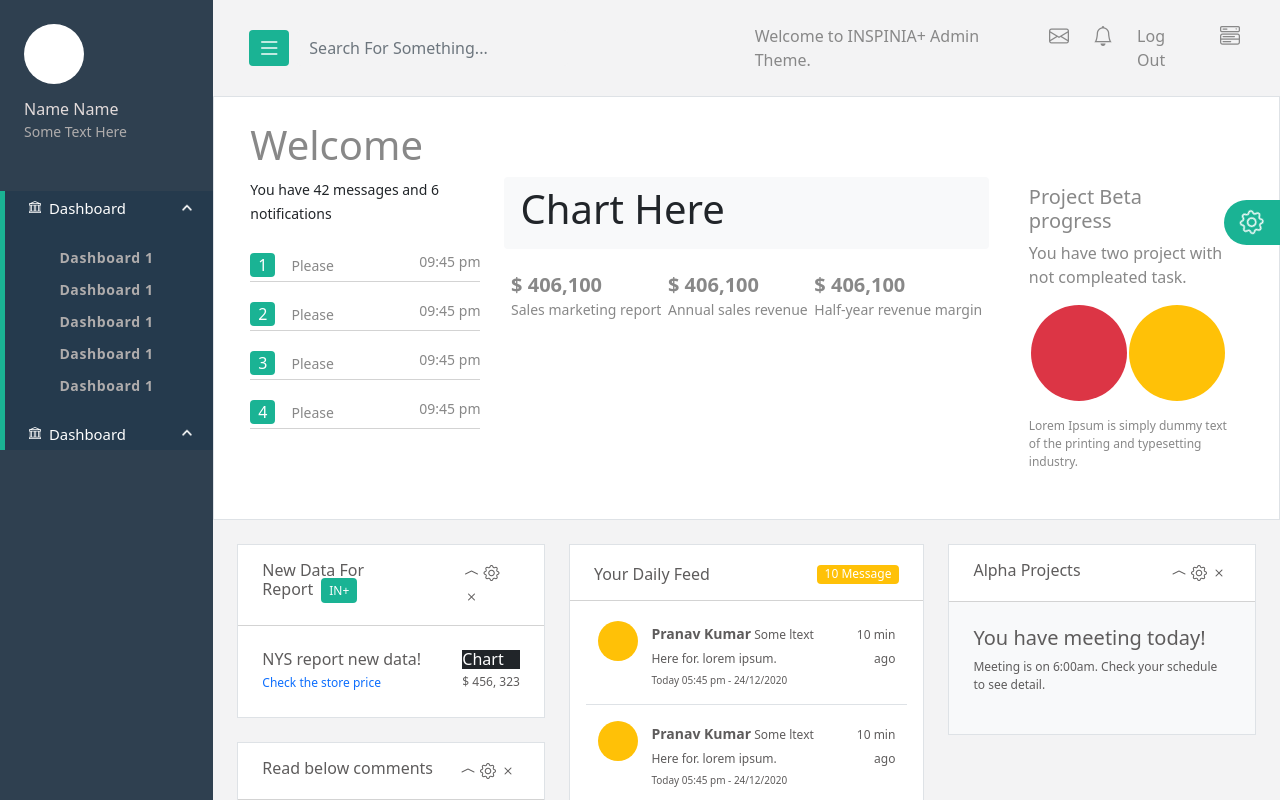
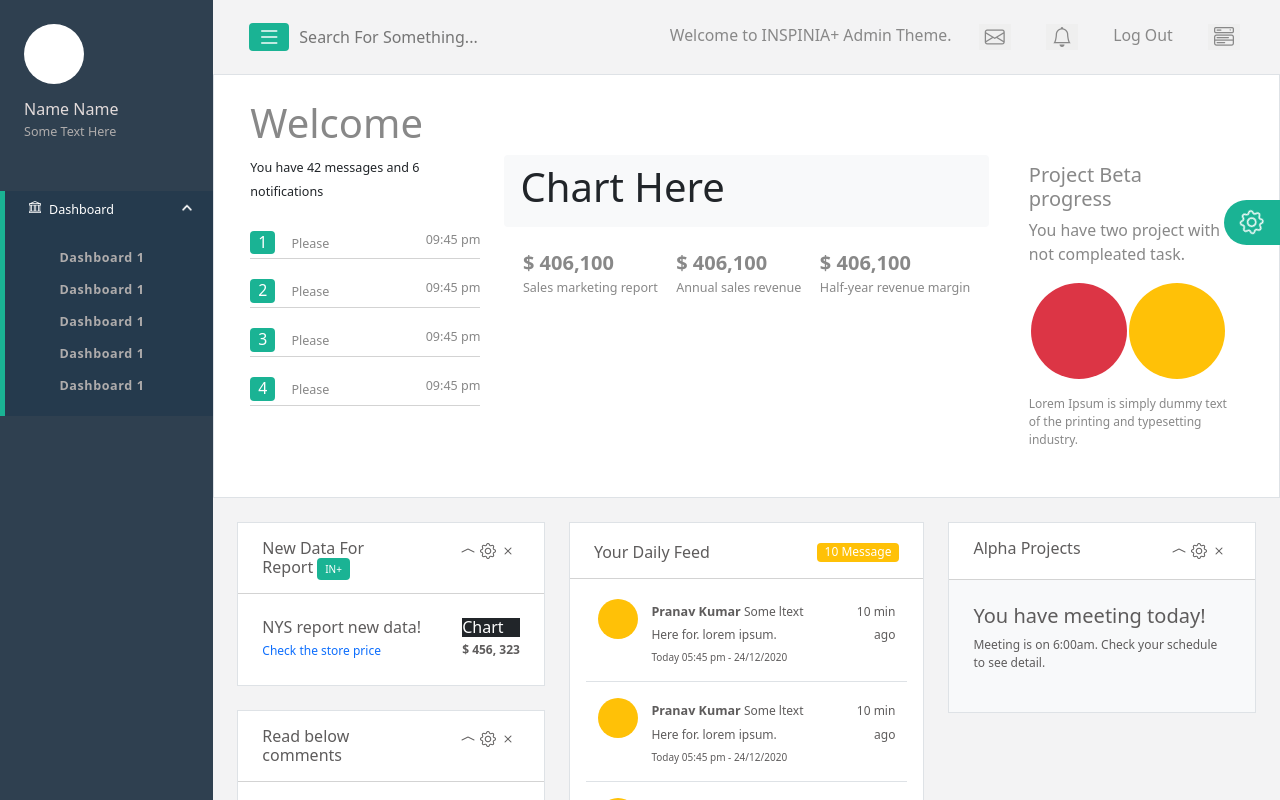
Before and after one commit to praispranav/admindashboard, a Next.js app: page /dashboard in a window 1280 px wide. Shown: the top 800 px of the page. Built offline with nearby package versions, Linux system fonts and the light colour scheme.

Commit message:
nav fixed.

```diff
--- a/components/appointments.js
+++ b/components/appointments.js
@@ -7,7 +7,7 @@ export default function Appointments(props) {
         className="row p-0 m-0 align-items-center text-grey"
         style={{ borderBottom: "1px solid lightgrey" }}
       >
-        <div className="col-7 p-0">
+        <div className="col-9 p-0">
           <div className="d-flex align-items-center ">
             <div className="icon-bg rounded px-2 text-white h-100">
               <p className="m-0 p-0">{props.order}</p>
@@ -19,7 +19,7 @@ export default function Appointments(props) {
             </div>
           </div>
         </div>
-        <div className="col-5 text-end p-0">
+        <div className="col-3 text-end p-0">
           <p className="m-0 p-0 mb-2">
             <small>{props.time}</small>
           </p>
--- a/components/card.js
+++ b/components/card.js
@@ -1,23 +1,67 @@
 import React from "react";
 
 export default function Card(props) {
-    const classtext = "w-100 border bg-white  text-grey-dark"
-    const classtext2 = "w-100 border bg-white  text-grey-dark mt-4"
+  const classtext = "w-100 border bg-white  text-grey-dark";
+  const classtext2 = "w-100 border bg-white  text-grey-dark mt-4";
   return (
     <>
       <div className={props.margin === true ? classtext2 : classtext}>
         <div
-          className="p-2 p-3 px-4 d-flex justify-content-between"
+          className="p-3 px-4 row m-0 justify-content-between"
           style={{ borderBottom: "1px solid lightgrey" }}
         >
-          <h6 className="p-0 m-0">{props.text}</h6>
-          <div>
-            <i className="bi bi-chevron-compact-up text-grey-dark mx-1"></i>
-            <i className="bi bi-gear text-grey-dark"></i>
+          <h6 className="p-0 m-0 col-7">{props.text}</h6>
+          <div className="col-5 text-end d-flex justify-content-end p-0">
+            <div className="">
+              <a
+                className="text-grey"
+                type="button"
+                id="dropdownMenuButton4"
+                data-bs-toggle="dropdown"
+                aria-expanded="false"
+              >
+                <i className="bi bi-chevron-compact-up text-grey-dark mx-1"></i>
+              </a>
+              <ul
+                className="dropdown-menu"
+                aria-labelledby="dropdownMenuButton4"
+              >
+                {props.dropdown.map((item) => (
+                  <li>
+                    <a className="dropdown-item" href={item.link}>
+                      {item.text}
+                    </a>
+                  </li>
+                ))}
+              </ul>
+            </div>
+            <div className="">
+              <a
+                className="text-grey"
+                type="button"
+                id="dropdownMenuButton5"
+                data-bs-toggle="dropdown"
+                aria-expanded="false"
+              >
+                <i className="bi bi-gear text-grey-dark"></i>
+              </a>
+              <ul
+                className="dropdown-menu"
+                aria-labelledby="dropdownMenuButton5"
+              >
+                {props.dropdown.map((item) => (
+                  <li>
+                    <a className="dropdown-item" href={item.link}>
+                      {item.text}
+                    </a>
+                  </li>
+                ))}
+              </ul>
+            </div>
             <i className="bi bi-x text-grey-dark mx-1"></i>
           </div>
         </div>
-        { props.children }
+        {props.children}
       </div>
     </>
   );
--- a/components/comments.js
+++ b/components/comments.js
@@ -5,7 +5,7 @@ export default function Comments(props) {
     <>
       <div className="p-3 border-bottom">
         <p>
-          <a className="text-green">@{props.user}</a>{props.text}
+          <a href={props.link} className="text-green">@{props.user}</a><small>{props.text}</small>
         </p>
         <p className="extra-small p-0 m-0">
           {" "}
--- a/components/contentnav.js
+++ b/components/contentnav.js
@@ -5,9 +5,9 @@ export default function ContentNav(props) {
     <>
       <div className="p-3 px-4 m-0 row align-items-center justify-content-between">
         <div className=" col-4">
-          <div className="d-flex">
-            <div className=" icon-bg rounded p-1 px-2 ">
-              <h4 onClick={()=> props.toogleNav()} className="m-0 p-0">
+          <div className="col-12 col-sm-5 d-flex align-items-center">
+            <div className=" icon-bg rounded h-100 px-2 ">
+              <h4 onClick={() => props.toogleNav()} className="m-0 p-0">
                 <i className="bi bi-list text-white"></i>
               </h4>
             </div>
@@ -15,25 +15,85 @@ export default function ContentNav(props) {
             <div className="">
               <input
                 type="text"
-                className="form-control border-0 bg-content mx-2"
+                className="border-0 bg-content mx-2 search-input"
                 placeholder="Search For Something..."
               />
             </div>
           </div>
         </div>
 
-        <div className="col-6 p-2 text-grey">
-          <div className="d-flex">
+        <div className="col-7 d-none d-sm-block p-2 text-grey">
+          <div className="d-flex justify-content-between">
             <p className="p-0 m-0">Welcome to INSPINIA+ Admin Theme.</p>
 
             <div className="mx-3 d-none d-sm-block">
               <h5 className="p-0 m-0">
-                <i className="bi bi-envelope"></i>
+                <div className="dropdown">
+                  <button
+                    className="text-grey"
+                    type="button"
+                    id="dropdownMenuButton1"
+                    data-bs-toggle="dropdown"
+                    aria-expanded="false"
+                  >
+                    <i className="bi bi-envelope"></i>
+                  </button>
+                  <ul
+                    className="dropdown-menu"
+                    aria-labelledby="dropdownMenuButton1"
+                  >
+                    <li>
+                      <a className="dropdown-item" href="#">
+                        Action
+                      </a>
+                    </li>
+                    <li>
+                      <a className="dropdown-item" href="#">
+                        Another action
+                      </a>
+                    </li>
+                    <li>
+                      <a className="dropdown-item" href="#">
+                        Something else here
+                      </a>
+                    </li>
+                  </ul>
+                </div>
               </h5>
             </div>
             <div className="mx-2 d-none d-sm-block">
               <h5 className="p-0 m-0">
-                <i className="bi bi-bell"></i>
+                <div className="dropdown">
+                  <button
+                    className="text-grey"
+                    type="button"
+                    id="dropdownMenuButton2"
+                    data-bs-toggle="dropdown"
+                    aria-expanded="false"
+                  >
+                    <i className="bi bi-bell"></i>
+                  </button>
+                  <ul
+                    className="dropdown-menu"
+                    aria-labelledby="dropdownMenuButton2"
+                  >
+                    <li>
+                      <a className="dropdown-item" href="#">
+                        Action
+                      </a>
+                    </li>
+                    <li>
+                      <a className="dropdown-item" href="#">
+                        Another action
+                      </a>
+                    </li>
+                    <li>
+                      <a className="dropdown-item" href="#">
+                        Something else here
+                      </a>
+                    </li>
+                  </ul>
+                </div>
               </h5>
             </div>
             <div className="mx-3 d-none d-sm-block">
@@ -41,7 +101,37 @@ export default function ContentNav(props) {
             </div>
             <div className="mx-2">
               <h5 className="p-0 m-0 d-none d-sm-block">
-                <i className="bi bi-menu-button-wide"></i>
+                <div className="dropdown">
+                  <button
+                    className="text-grey"
+                    type="button"
+                    id="dropdownMenuButton3"
+                    data-bs-toggle="dropdown"
+                    aria-expanded="false"
+                  >
+                    <i className="bi bi-menu-button-wide"></i>
+                  </button>
+                  <ul
+                    className="dropdown-menu"
+                    aria-labelledby="dropdownMenuButton3"
+                  >
+                    <li>
+                      <a className="dropdown-item" href="#">
+                        Action
+                      </a>
+                    </li>
+                    <li>
+                      <a className="dropdown-item" href="#">
+                        Another action
+                      </a>
+                    </li>
+                    <li>
+                      <a className="dropdown-item" href="#">
+                        Something else here
+                      </a>
+                    </li>
+                  </ul>
+                </div>
               </h5>
             </div>
           </div>
--- a/components/nav.js
+++ b/components/nav.js
@@ -59,46 +59,6 @@ export default function SideNav() {
               </div>
             </div>
           </div>
-          <div className="text-light-black">
-
-              <button  id="panelsStayOpen-headingOne"
-                className="py-2 accordion-button p-0 custom-btn bg-nav text-light-black"
-                type="button"
-                data-bs-toggle="collapse"
-                data-bs-target="#panelsStayOpen-collapseOne"
-                aria-expanded="true"
-                aria-controls="panelsStayOpen-collapseOne"
-              >
-                <div className="d-flex align-items-center w-100">
-                  <i className="bi bi-bank mx-2 extra-small"></i>
-                  <p className="normal-text p-0 m-0"><small>Dashboard</small></p>
-                </div>
-              </button>
-
-            <div
-              id="panelsStayOpen-collapseOne"
-              className="accordion-collapse collapse"
-              aria-labelledby="panelsStayOpen-headingOne"
-            >
-              <div className="nav-border m-0 bg-nav-dark py-3 ">
-                <button className="padding-34em py-2 custom-btn bg-nav-dark text-light-black">
-                <small><b className="letter-spacing">Dashboard 1</b></small>
-                </button>
-                <button className="padding-34em py-2 custom-btn bg-nav-dark text-light-black">
-                <small><b className="letter-spacing">Dashboard 1</b></small>
-                </button>
-                <button className="padding-34em py-2 custom-btn bg-nav-dark text-light-black">
-                <small><b className="letter-spacing">Dashboard 1</b></small>
-                </button>
-                <button className="padding-34em py-2 custom-btn bg-nav-dark text-light-black">
-                <small><b className="letter-spacing">Dashboard 1</b></small>
-                </button>
-                <button className="padding-34em py-2 custom-btn bg-nav-dark text-light-black">
-                <small><b className="letter-spacing">Dashboard 1</b></small>
-                </button>
-              </div>
-            </div>
-          </div>
         </div>
       </div>
     </>
--- a/next.config.js
+++ b/next.config.js
@@ -1,3 +1,3 @@
 module.exports = {
-  reactStrictMode: true,
+  reactStrictMode: false,
 }
--- a/package.json
+++ b/package.json
@@ -12,6 +12,7 @@
     "bootstrap": "^5.0.2",
     "bootstrap-icons": "^1.5.0",
     "next": "11.0.1",
+    "popper": "^1.0.1",
     "react": "17.0.2",
     "react-dom": "17.0.2"
   },
--- a/pages/_app.js
+++ b/pages/_app.js
@@ -9,7 +9,7 @@ function MyApp({ Component, pageProps }) {
     <>
     <Head>
         {/* Mobile responsive meta tag */}
-        {/*<meta name="viewport" content="width=device-width, initial-scale=1" />*/}
+        <meta name="viewport" content="width=device-width, initial-scale=1" />
 
         {/* Always desktop view meta tag. */}
         <meta name="viewport" content="width=1024" />
@@ -18,8 +18,8 @@ function MyApp({ Component, pageProps }) {
           rel="stylesheet"
           href="https://stackpath.bootstrapcdn.com/font-awesome/4.7.0/css/font-awesome.min.css"
         />
-        <script src="/popper.min.js" />
-        <script src="/bootstrap.min.js" />
+        {/* <script src="/popper.min.js" />
+        <script src="/bootstrap.min.js" /> */}
         <script src="https://cdn.jsdelivr.net/npm/bootstrap@5.0.2/dist/js/bootstrap.bundle.min.js" integrity="sha384-MrcW6ZMFYlzcLA8Nl+NtUVF0sA7MsXsP1UyJoMp4YLEuNSfAP+JcXn/tWtIaxVXM" crossOrigin="anonymous"></script>
         <script src="https://oss.maxcdn.com/libs/html5shiv/3.7.0/html5shiv.js" />
         <script src="https://oss.maxcdn.com/libs/respond.js/1.4.2/respond.min.js" />
--- a/pages/dashboard/index.js
+++ b/pages/dashboard/index.js
@@ -1,4 +1,4 @@
-import React,{ useState } from "react";
+import React, { useState } from "react";
 import SideNav from "../../components/nav";
 import ContentNav from "../../components/contentnav";
 import Appointments from "../../components/appointments";
@@ -7,6 +7,7 @@ import Progress from "../../components/progress";
 import Comments from "../../components/comments";
 import Card from "../../components/card";
 import User from "../../components/user";
+import closebutton from "../../public/close.png";
 
 const userlist = [
   {
@@ -87,6 +88,12 @@ const appoint = [
   { text: "Please", time: "09:45 pm" },
 ];
 
+const dropdownmenu = [
+  { link: "#", text: "Action" },
+  { link: "#", text: "Action" },
+  { link: "#", text: "Action" },
+  { link: "#", text: "Action" },
+];
 function SettingButton() {
   return (
     <>
@@ -100,17 +107,35 @@ function SettingButton() {
     </>
   );
 }
+
+// mobile-sidebar display-true ${toogle ? " " : "transition-sidenav display-false"}
 export default function AdminDashboard() {
-    const [ toogle, settoogle ] = useState(true)
+  const [toogle, settoogle] = useState(true);
   return (
     <div>
       <SettingButton />
       <div className="row m-0 p-0">
-        <div className={`col-2 bg-nav p-0 m-0 d-none ${toogle ? "d-sm-block" : ""}`}>
+        <div
+          className={` bg-nav p-0 m-0 col-12 col-sm-2 mobile-sidebar ${
+            toogle ? "display-true" : "display-false transition-sidenav "
+          }  `}
+        >
+          <img
+            src="/close.png"
+            onClick={() => settoogle(!toogle)}
+            className={`position-fixed d-sm-none d-block ${
+              toogle ? "" : "d-none"
+            } `}
+            style={{ width: "30px", top: "50px", right: "50px" }}
+          />
           <SideNav />
         </div>
-        <div className={`col-12 col-sm-12 bg-content p-0 ${toogle? "col-md-10": "col-md-12"}`}>
-          <ContentNav toogleNav={()=> settoogle(!toogle)} />
+        <div
+          className={`col-12 col-sm-12 bg-content p-0 ${
+            toogle ? "col-md-10" : "transition-content"
+          }`}
+        >
+          <ContentNav toogleNav={() => settoogle(!toogle)} />
 
           {/* SECTION1 */}
           <div className="bg-white p-4 border">
@@ -123,9 +148,8 @@ export default function AdminDashboard() {
                 {/* date start here */}
                 <div className="mt-4">
                   {appoint.map((item, index) => (
-                    <div className="mt-3">
+                    <div className="mt-3" key={item.text}>
                       <Appointments
-                        key={index}
                         text={item.text}
                         order={index + 1}
                         time={item.time}
@@ -148,11 +172,13 @@ export default function AdminDashboard() {
           <div className="row m-0 p-0">
             <div className="col-12 col-sm-4 p-4">
               <Card
+                dropdown={dropdownmenu}
                 margin={false}
+                setting={dropdownmenu}
                 text={
                   <>
                     {"New Data For Report"}
-                    <span className="m-0 p-1 mx-2 px-2 icon-bg rounded text-white extra-small">
+                    <span className="m-0 p-1 mx-1 px-2 icon-bg rounded text-white extra-small-small">
                       IN+
                     </span>
                   </>
@@ -168,12 +194,19 @@ export default function AdminDashboard() {
 
                   <div className="">
                     <h6 className="p-0 m-0 bg-dark text-white">Chart</h6>
-                    <p className="extra-small p-0 m-0 mt-1">$ 456, 323</p>
+                    <p className="extra-small p-0 m-0 mt-1">
+                      <b>$ 456, 323</b>
+                    </p>
                   </div>
                 </div>
               </Card>
 
-              <Card margin={true} text="Read below comments">
+              <Card
+                dropdown={dropdownmenu}
+                setting={dropdownmenu}
+                margin={true}
+                text="Read below comments"
+              >
                 <div>
                   {CommentsData.map((item, index) => (
                     <Comments
@@ -215,7 +248,12 @@ export default function AdminDashboard() {
               </div>
             </div>
             <div className="col-12 col-sm-4 p-4">
-              <Card margin={false} text="Alpha Projects">
+              <Card
+                dropdown={dropdownmenu}
+                setting={dropdownmenu}
+                margin={false}
+                text="Alpha Projects"
+              >
                 <div className="">
                   <div className="bg-light p-4">
                     <h5>You have meeting today! </h5>
--- a/styles/custom.css
+++ b/styles/custom.css
@@ -122,10 +122,58 @@ button {
     background-color: #253a4d;
 }
 
-@media screen and (max-width: 600px) {
+
+
+p{
+  font-size: calc(12px + .3vw);
+}
+
+small{
+  font-size: calc(10px + .2vw);
+}
+
+.search-input:focus{
+  border: none !important;
+}
+input:focus{
+  border: none !important;
+}
+.transition-sidenav{
+  width: 0%;
+  overflow: hidden;
+  transition: width 1s;
+  z-index: -1000 !important;
+}
+.transition-content{
+  width: 100%;
+  overflow: hidden;
+  transition: width 1s;
+}
+
+
+@media screen and (max-width: 700px) {
   .p-custom {
     padding-left: 1.5rem !important;
     padding-right: 1.5rem !important;
     padding-top: 1rem !important;
   }
+  .mobile-sidebar{
+    position: fixed !important;
+    top:0 !important;
+    /* display: none; */
+    overflow-x: hidden;
+    overflow-y:auto;
+    height: 100vh;
+    z-index: 1000 !important;
+  }
+  .display-true{
+    /* display: block; */
+    width: 100vw !important;
+    transition: width 1s !important;
+  }
+  .display-false{
+    /* display: none; */
+    width: 0vw !important;
+    transition: width 1s !important;
+  }
 }
```
Also changed, not shown: public/close.png (added), 1 other file (tests, documents, lock files or other folders).
